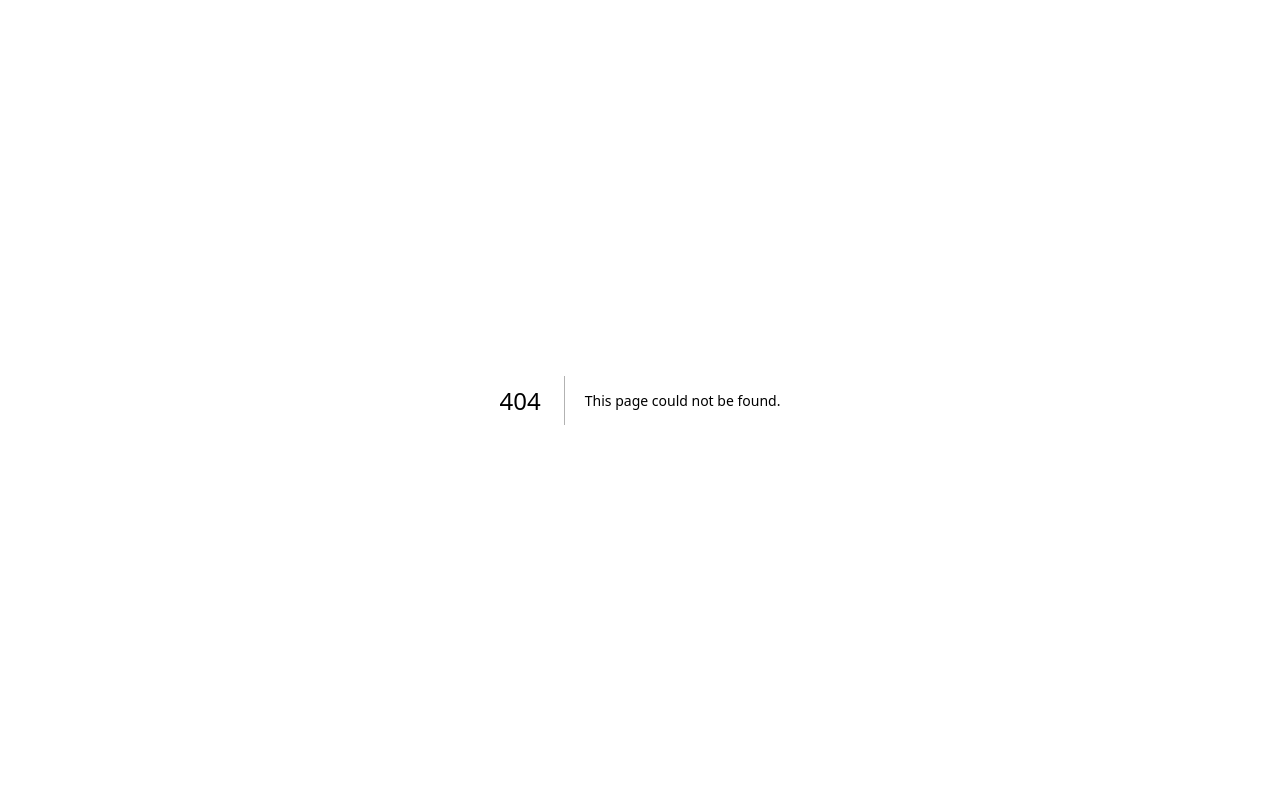
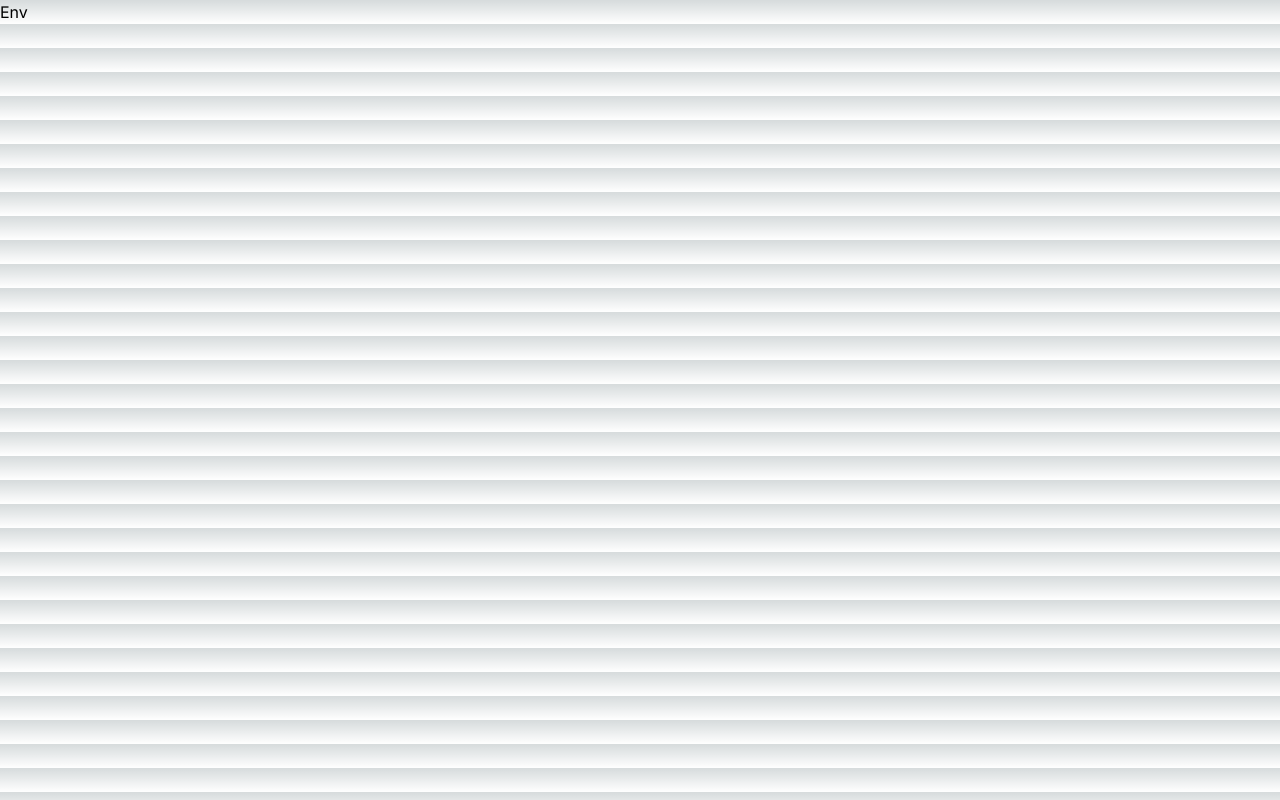
Before and after one commit to saadyasser/ads-web, a Next.js app: page /env in a window 1280 px wide. Before the commit this address had no page. Built offline with nearby package versions, Linux system fonts and the light colour scheme.

Commit message:
testing someting

```diff
--- /dev/null
+++ b/src/app/env/page.tsx
@@ -0,0 +1,7 @@
+import React from "react";
+
+const Env = () => {
+  return <div>Env</div>;
+};
+
+export default Env;
```
